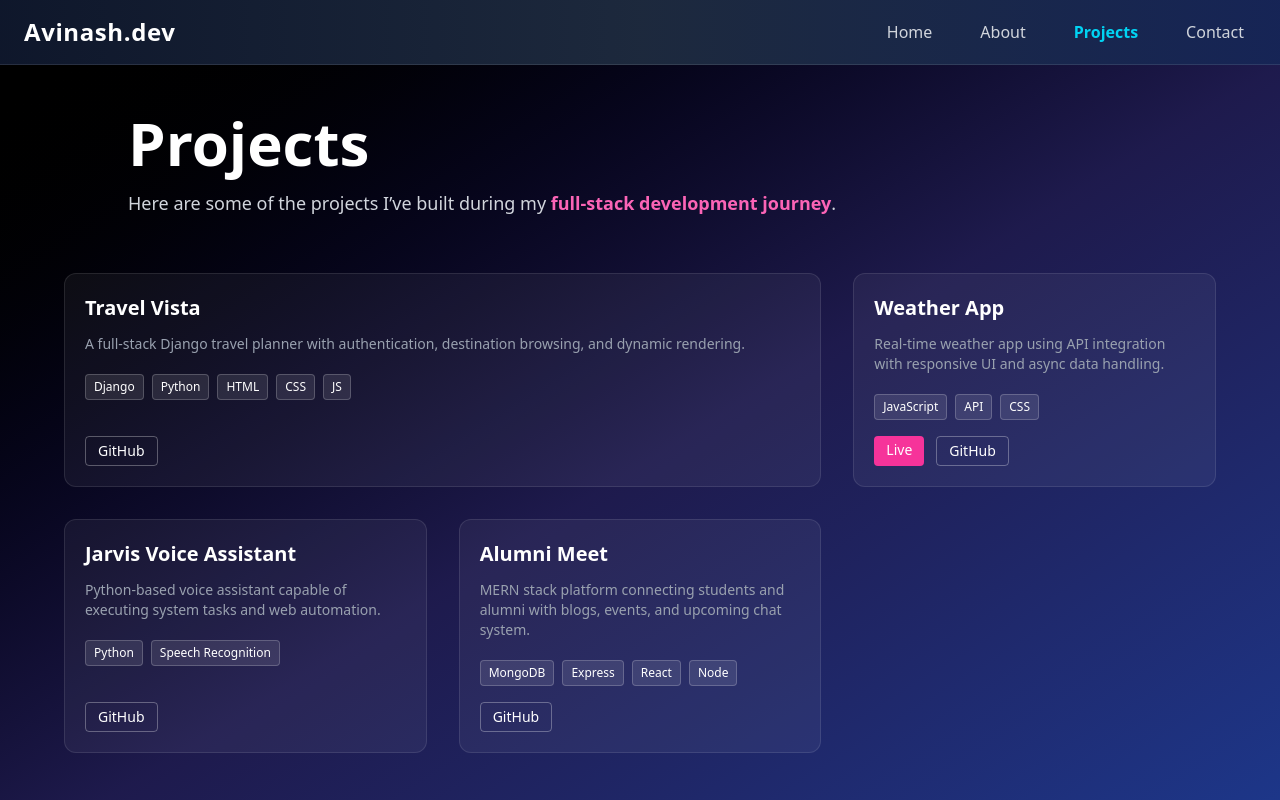
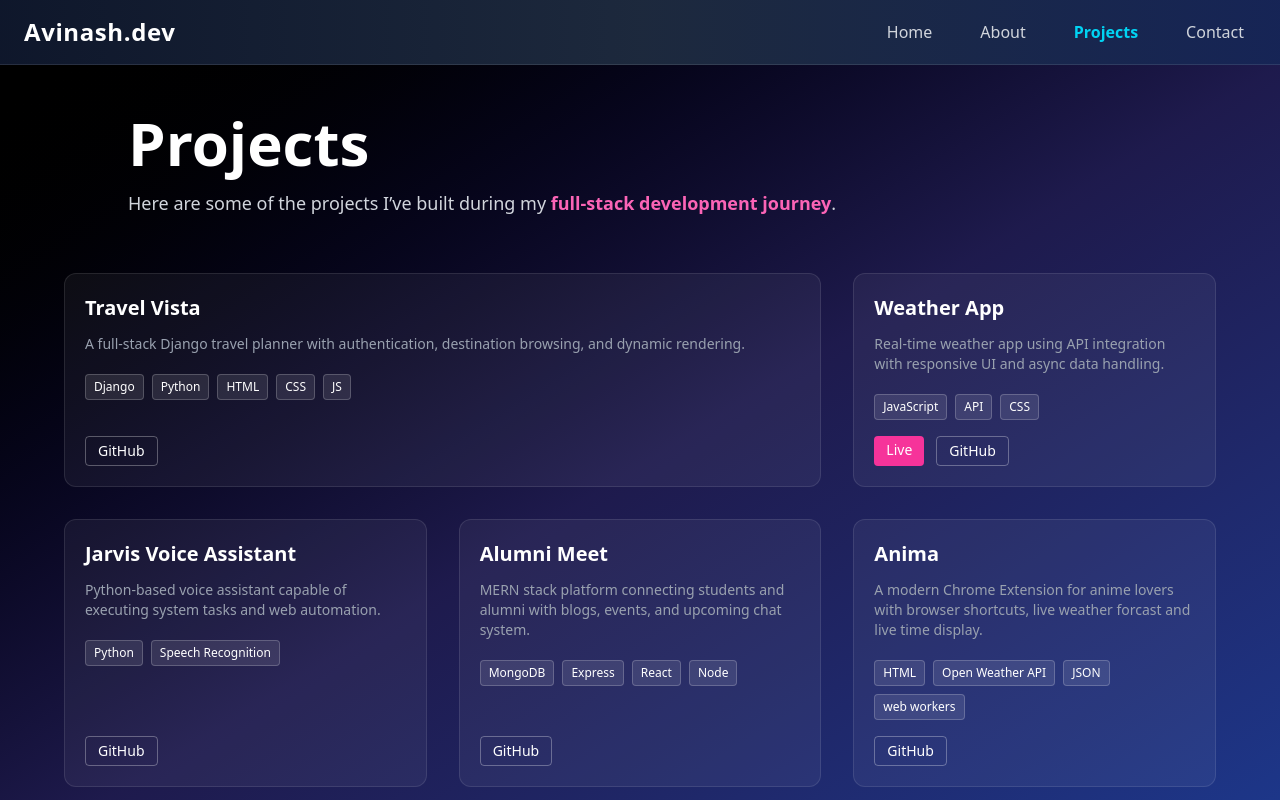
Before and after one commit to webdevavi96/My-Portfolio, a React (Vite) app: page /projects in a window 1280 px wide. Shown: the top 800 px of the page. Built offline with nearby package versions, Linux system fonts and the light colour scheme.

Commit message:
Added a new project in projects page

```diff
--- a/src/pages/Projects/Projects.jsx
+++ b/src/pages/Projects/Projects.jsx
@@ -49,6 +49,13 @@ function Projects() {
         "MERN stack platform connecting students and alumni with blogs, events, and upcoming chat system.",
       tech: ["MongoDB", "Express", "React", "Node"],
       github: "https://github.com/webdevavi96/Alumni_Meet",
+    },
+    {
+      title: "Anima",
+      description:
+        "A modern Chrome Extension for anime lovers with browser shortcuts, live weather forcast and live time display.",
+      tech: ["HTML", "Open Weather API", "JSON", "web workers"],
+      github: "https://github.com/webdevavi96/Anima",
     },
   ];
 
```
